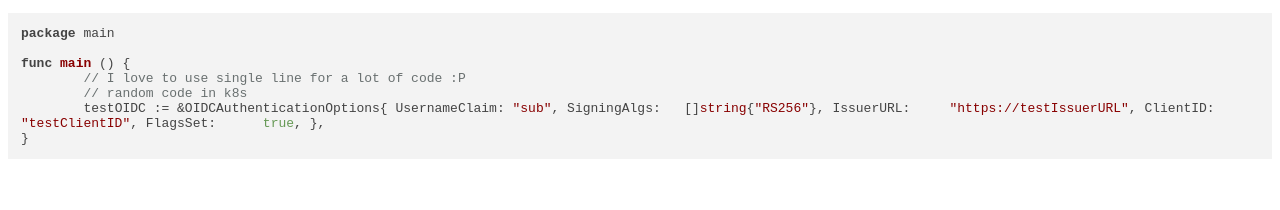
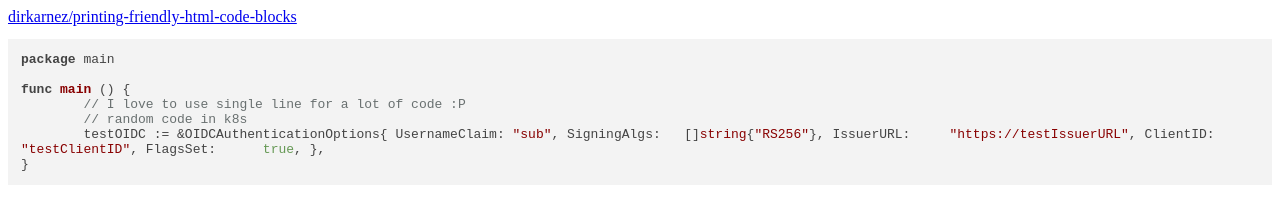
Before and after one commit to dirkarnez/printing-friendly-html-code-blocks, a plain HTML site: page index.html in a window 1280 px wide. Drawn offline with nearby package versions, Linux system fonts and the light colour scheme; a script that the page names is missing.

Commit message:
- update index.html

```diff
--- a/index.html
+++ b/index.html
@@ -41,7 +41,7 @@
 <body>
 
 
-
+<a href="https://github.com/dirkarnez/printing-friendly-html-code-blocks" target="_blank">dirkarnez/printing-friendly-html-code-blocks</a><br>
 <div class="container">
 <pre><code>package main
 
```
